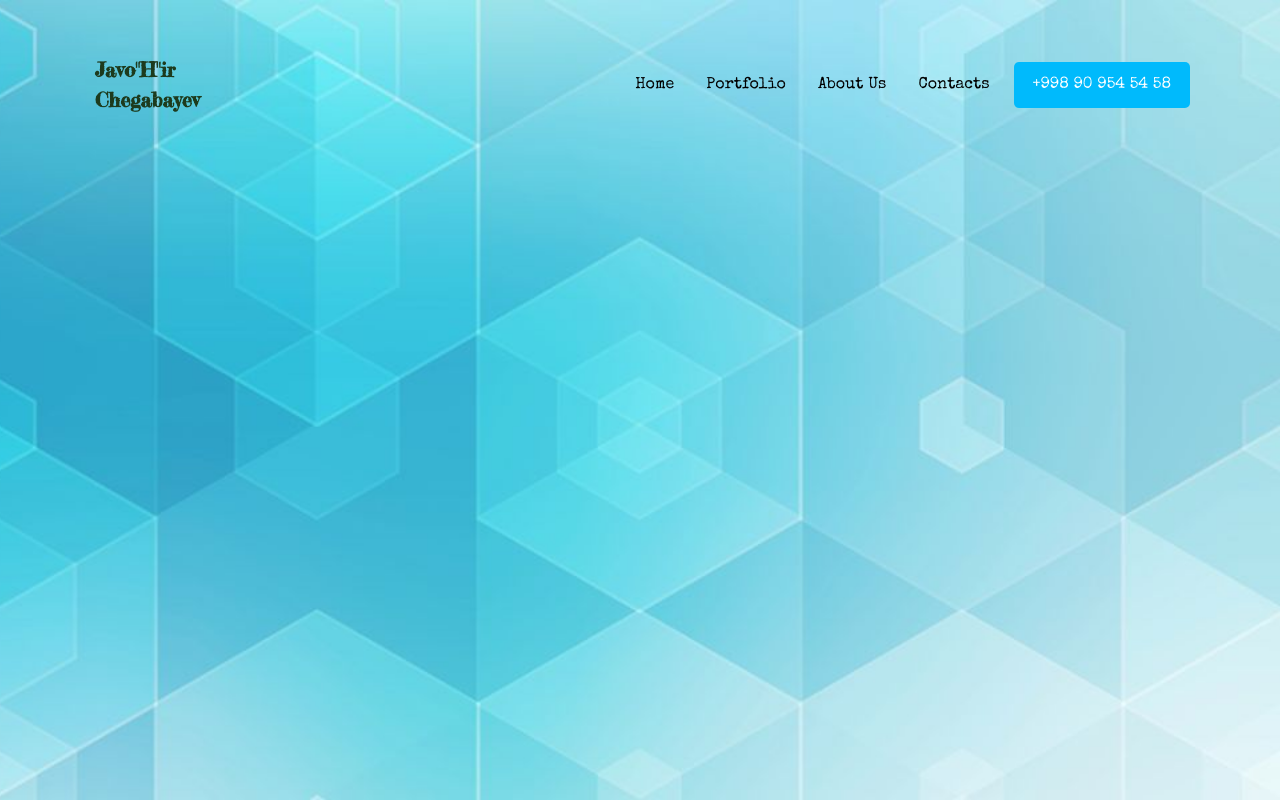
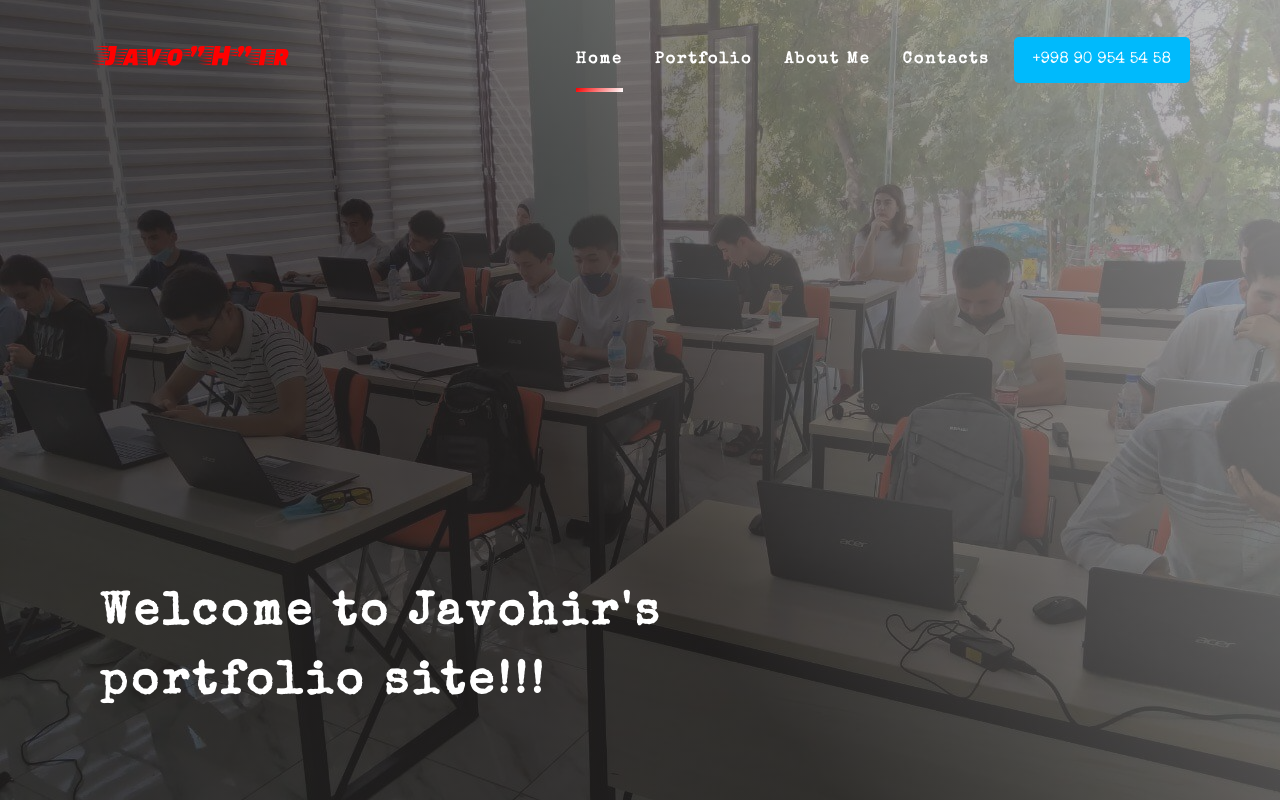
Before and after one commit to javohir1993/my-personal-website, a plain HTML site: page index.html in a window 1280 px wide. Drawn offline with Linux system fonts and the light colour scheme; files that its build step writes are made by us from their sources.

Commit message:
Changes were made and portfolios were placed in the submenu

```diff
--- a/css/styles.css
+++ b/css/styles.css
@@ -1,21 +1,11 @@
-/* fredericka-the-great-regular - latin */
-@font-face {
-  font-family: "Fredericka the Great";
-  font-style: normal;
-  font-weight: 400;
-  src: local("Fredericka the Great"), local("FrederickatheGreat"),
-       url("../fonts/fredericka-the-great-v10-latin-regular.woff2") format("woff2"), /* Chrome 26+, Opera 23+, Firefox 39+ */
-       url("../fonts/fredericka-the-great-v10-latin-regular.woff") format("woff"); /* Chrome 6+, Firefox 3.6+, IE 9+, Safari 5.1+ */
-}
-
 /* special-elite-regular - latin */
 @font-face {
   font-family: "Special Elite";
   font-style: normal;
   font-weight: 400;
   src: local("Special Elite Regular"), local("SpecialElite-Regular"),
-       url("../fonts/special-elite-v11-latin-regular.woff2") format("woff2"), /* Chrome 26+, Opera 23+, Firefox 39+ */
-       url("../fonts/special-elite-v11-latin-regular.woff") format("woff"); /* Chrome 6+, Firefox 3.6+, IE 9+, Safari 5.1+ */
+       url("../fonts/special-elite-v11-latin-regular.woff2") format("woff2"),
+       url("../fonts/special-elite-v11-latin-regular.woff") format("woff");
 }
 
 html {
@@ -35,8 +25,7 @@ body {
   font-style: normal;
   padding: 0;
   margin: 0;
-  /* background-color: #fff; */
-  /* color: #000000; */
+  color: #000000;
 }
 
 img {
@@ -63,32 +52,32 @@ img {
   margin-right: auto;
 }
 
-.my-portfolio-bgi {
+
+.site-header {
+  position: fixed;
+  z-index: 1000;
   width: 100%;
-  height: 100vh;
-  background-image: url("../img/header-bgi.jpg");
-  background-size: cover;
-  background-position: center center;
-  background-repeat: no-repeat;
+  top: 0;
+  left: 0;
+  padding-top: 20px;
+  background-color: rgb(65, 64, 64, 0);
 }
 
 .container-site-header {
   display: flex;
   flex-wrap: wrap;
   align-items: center;
-  padding-top: 50px;
-  padding-bottom: 50px;
 }
 
 .site-logo-header {
-  font-family: "Fredericka the Great", "Special Elite",
-  "Arial", sans-serif ;
-  font-size: 20px;
-  font-weight: bold;
-  color: rgb(29, 59, 30);
-  text-decoration: none;
-  padding: 5px;
+  display: inline-block;
+  vertical-align: baseline;
   margin-right: auto;
+}
+
+.site-logo-img {
+  width: 200px;
+  height: 24px;
 }
 
 .sitenav-list {
@@ -102,17 +91,102 @@ img {
 }
 
 .sitenav-item {
-  padding: 5px 16px;
+  position: relative;
+  z-index: 1;
+  padding: 8px 16px;
+}
+
+.sitenav-item:hover .submenu {
+  display: block;
 }
 
 .sitenav-link {
   display: block;
+  position: relative;
+  z-index: 1;
   text-decoration: none;
-  color: #000000;
+  color: #fff;
+  padding: 20px 0;
+  font-weight: bold;
+  letter-spacing: 2px;
 }
 
 .sitenav-link:hover {
   color: red;
+}
+
+.sitenav-link::after {
+  position: absolute;
+  z-index: 1;
+  bottom: 0;
+  left: 0;
+  content: "";
+  width: 100%;
+  height: 4px;
+  background-image: transparent;
+  /* transform-origin: left; */
+  transform: scaleX(0);
+  transition: transform 0.3s ease;
+}
+
+.sitenav-link:hover {
+  transition: color 0.5s ease;
+  color: red;
+}
+
+.sitenav-link:hover::after,
+.sitenav-item-active .sitenav-link::after {
+  transform: scaleX(1);
+  background-image: linear-gradient(135deg, #f80000 0%, #ffffff 99.58%);
+}
+
+.submenu {
+  display: none;
+  position: absolute;
+  z-index: 1;
+  left: 50%;
+  transform: translateX(-50%);
+  margin: 0;
+  list-style-type: none;
+}
+
+.submenu-link {
+  position: relative;
+  z-index: 1;
+  display: inline-block;
+  text-decoration: none;
+  color: #fff;
+  padding: 10px 0;
+  white-space: nowrap;
+}
+
+.submenu-link::after {
+  position: absolute;
+  z-index: 1;
+  bottom: 0;
+  left: 0;
+  content: "";
+  width: 100%;
+  height: 4px;
+  background-image: transparent;
+  /* transform-origin: left; */
+  transform: scaleX(0);
+  transition: transform 0.3s ease;
+}
+
+.submenu-link:hover {
+  transition: color 0.5s ease;
+  color: red;
+}
+
+.submenu-link:hover::after {
+  transform: scaleX(1);
+  background-image: linear-gradient(135deg, #f80000 0%, #ffffff 99.58%);
+}
+
+
+.submenu-link:active {
+  opacity: 0.6;
 }
 
 .header-tel-link {
@@ -136,3 +210,46 @@ img {
   color: #fff;
   border: 3px solid rgba(0, 186, 252, 0);
 }
+
+.my-portfolio-bgi {
+  position: relative;
+  z-index: 1;
+  width: 100%;
+  height: 100vh;
+}
+
+.my-portfolio-bgi::before {
+  position: absolute;
+  z-index: 0;
+  content: "";
+  display: block;
+  position: absolute;
+  background-image: linear-gradient(50deg, rgba(36,34,34,0.8) 43%, rgba(186,186,186,0.7847514005602241) 100%),
+    url("../img/photo.jpg")  ;
+  width: 100%;
+  height: 100vh;
+  /* right: 0; */
+  /* padding-top: 100px; */
+  background-repeat: no-repeat;
+  background-size: cover;
+  background-position: center center;
+  /* opacity: 0.7; */
+}
+
+.title-div {
+  position: absolute;
+  z-index: 1;
+  width: 700px;
+  bottom: 50px;
+  left: 100px;
+  /* padding-top: 120px; */
+  /* opacity: 1; */
+
+}
+
+.title {
+  color: #fff;
+  font-size: 46px;
+  letter-spacing: 4px;
+  /* text-align: center; */
+}
--- a/index.html
+++ b/index.html
@@ -10,21 +10,53 @@
 </head>
 <body>
 
-  <div class="my-portfolio-bgi">
+
+  <!-- HEADER -->
+
   <header class="site-header">
     <div class="container container-site-header">
-        <a class="site-logo-header" href="index.html">Javo"H"ir <br> Chegabayev</a>
+      <a class="site-logo-header" href="index.html"><img class="site-logo-img" src="img/javohir.svg" alt="logo site" width="200" height="24"></a>
 
       <nav class="sitenav">
         <ul class="sitenav-list">
-            <li class="sitenav-item">
+          <li class="sitenav-item sitenav-item-active">
             <a class="sitenav-link" href="#">Home</a>
           </li>
           <li class="sitenav-item">
             <a class="sitenav-link" href="#">Portfolio</a>
+
+            <ul class="submenu">
+              <li class="submenu-item">
+                <a class="submenu-link" href="https://my-first-web-site-najot-talim.netlify.app/" target="blank">My first project</a>
+              </li>
+              <li class="submenu-item">
+                <a class="submenu-link" href="https://javohir-bookmark.netlify.app/" target="blank">Bookmark</a>
+              </li>
+              <li class="submenu-item">
+                <a class="submenu-link" href="https://javohir-exam-pixer.netlify.app/" target="blank">Exam Pixer</a>
+              </li>
+              <li class="submenu-item">
+                <a class="submenu-link" href="https://n24-us-write-page.netlify.app/" target="blank">N24 Write Us page</a>
+              </li>
+              <li class="submenu-item">
+                <a class="submenu-link" href="https://javohir-project-apple-watch.netlify.app/" target="blank">Apple Watch</a>
+              </li>
+              <li class="submenu-item">
+                <a class="submenu-link" href="https://javohir-project-datawarehouse.netlify.app/" target="blank">DataWarehouse</a>
+              </li>
+              <li class="submenu-item">
+                <a class="submenu-link" href="https://visa-cards-checkbox.netlify.app/" target="blank">VisaCards by Radio</a>
+              </li>
+              <li class="submenu-item">
+                <a class="submenu-link" href="https://sport-type-selection-checkbox.netlify.app/" target="blank">Sport Type by Checkbox</a>
+              </li>
+              <li class="submenu-item">
+                <a class="submenu-link" href="https://easy-bank-home-page.netlify.app/" target="blank">EasyBank</a>
+              </li>
+            </ul>
           </li>
           <li class="sitenav-item">
-              <a class="sitenav-link" href="#">About Us</a>
+            <a class="sitenav-link" href="#">About Me</a>
           </li>
           <li class="sitenav-item">
             <a class="sitenav-link" href="#">Contacts</a>
@@ -35,7 +67,12 @@
       <a class="header-tel-link" href="tel:+998909545458">+998 90 954 54 58</a>
     </div><!-- container -->
   </header><!-- site-header -->
-  </div><!-- my-portfolio-bgi -->
+
+  <div class="my-portfolio-bgi">
+    <div class="title-div">
+      <h1 class="title">Welcome to Javohir's portfolio site!!!</h1>
+    </div>
+  </div>
 
 </body>
 </html>
```
Also changed, not shown: img/Javo”H”ir.svg (added), img/javohir.svg (added), img/photo.jpg (added). Lines whose indentation alone changed are shown as unchanged.
